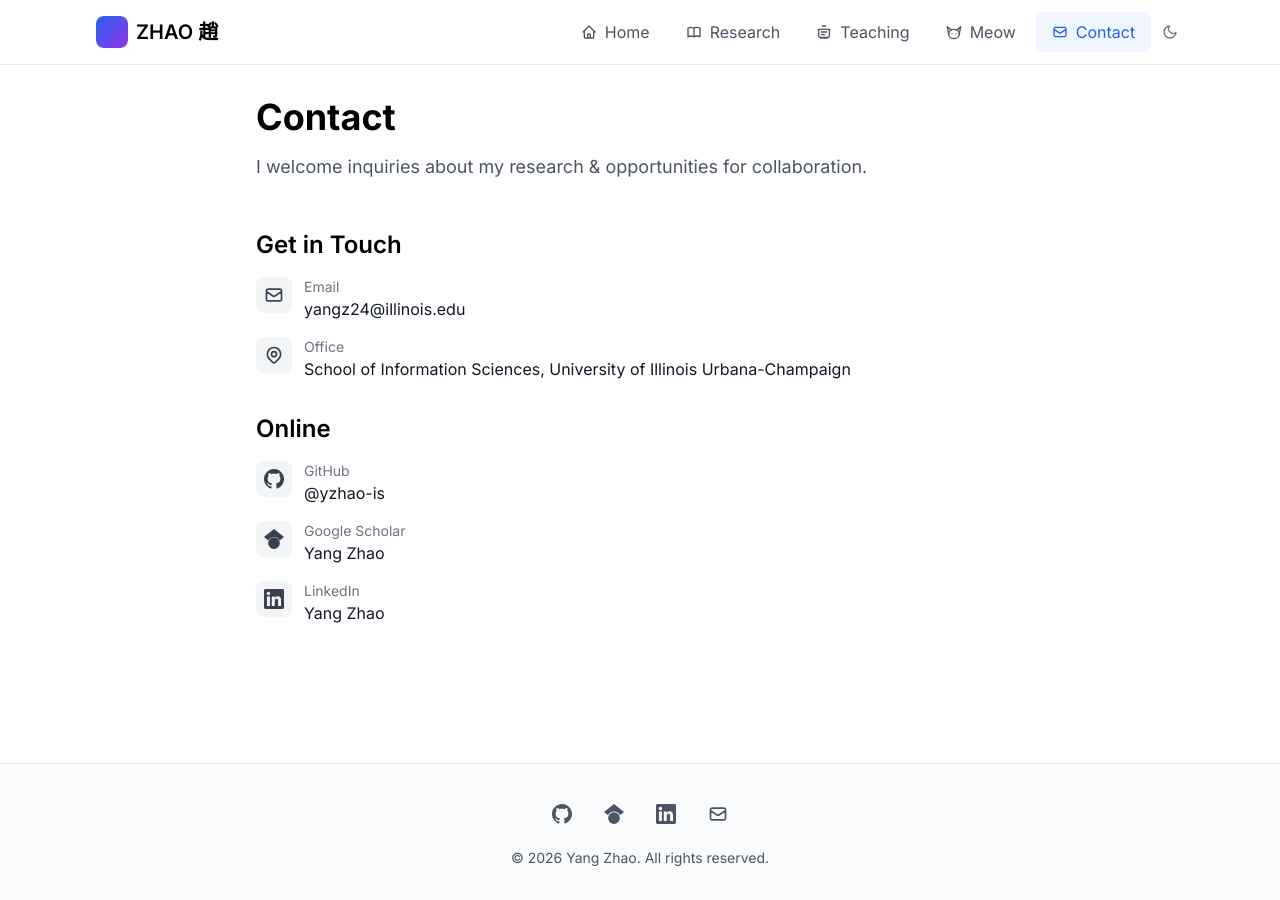
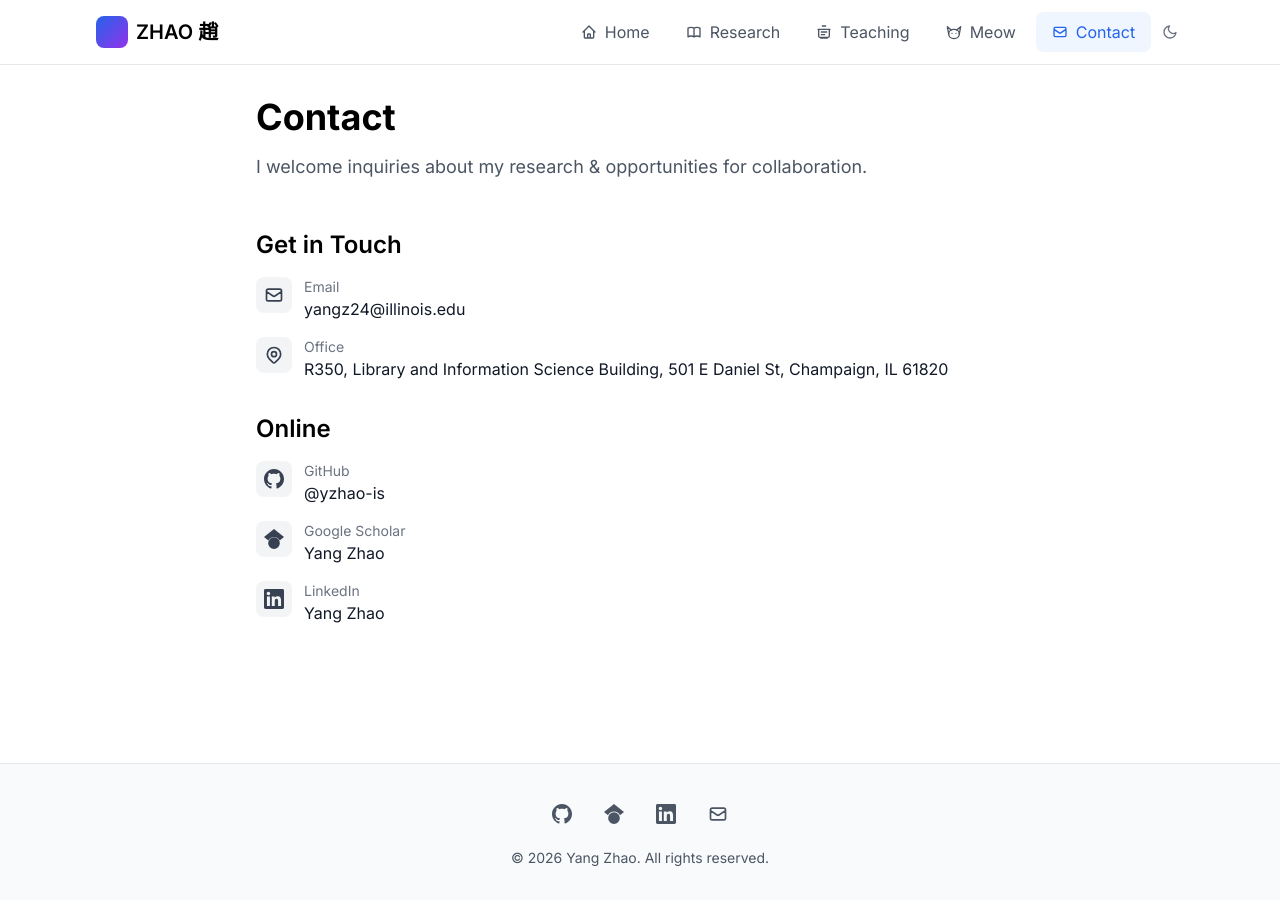
Before and after one commit to yzhao-is/yzhao-is.github.io, a Jekyll site: the page built from contact.html, in a window 1280 px wide. Built offline with Jekyll 4.4.1, drawn with Linux system fonts in a browser that asks for light colours; nearby versions of some CDN libraries.

Commit message:
Update contact.html

```diff
--- a/contact.html
+++ b/contact.html
@@ -45,7 +45,7 @@ title: Contact
           </div>
           <div>
             <p class="text-sm text-gray-500">Office</p>
-            <p class="text-gray-900">School of Information Sciences, University of Illinois Urbana-Champaign</p>
+            <p class="text-gray-900">R350, Library and Information Science Building, 501 E Daniel St, Champaign, IL 61820</p>
           </div>
         </div>
 
```
